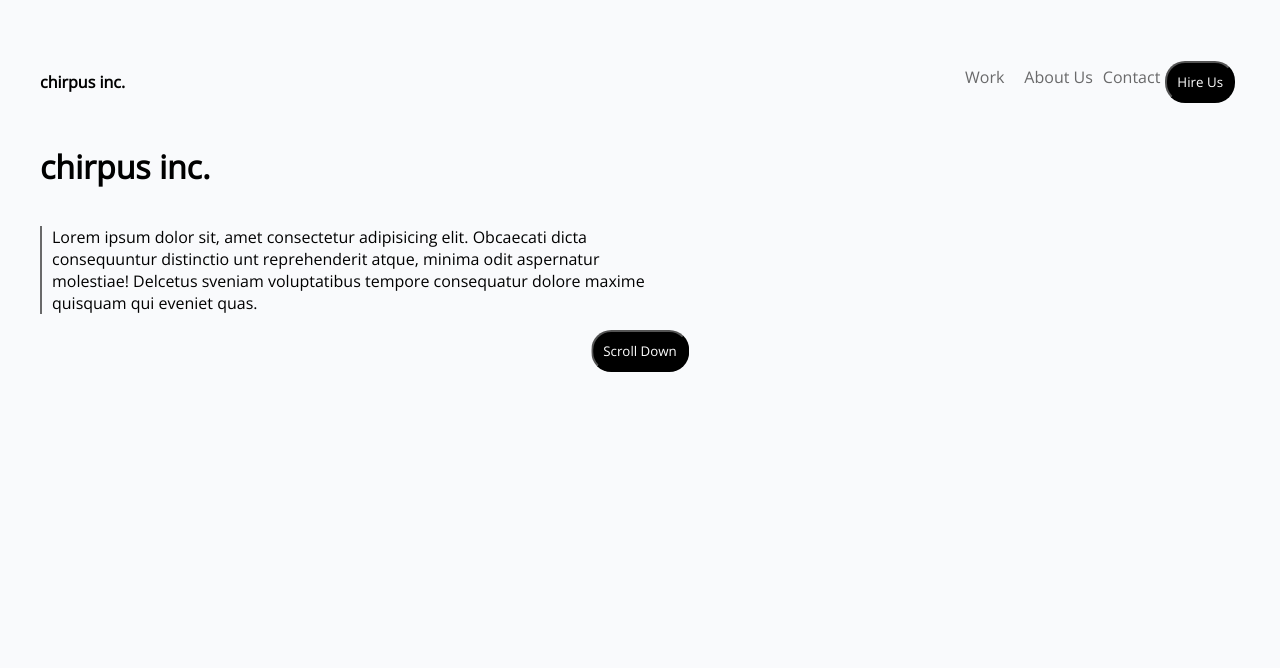
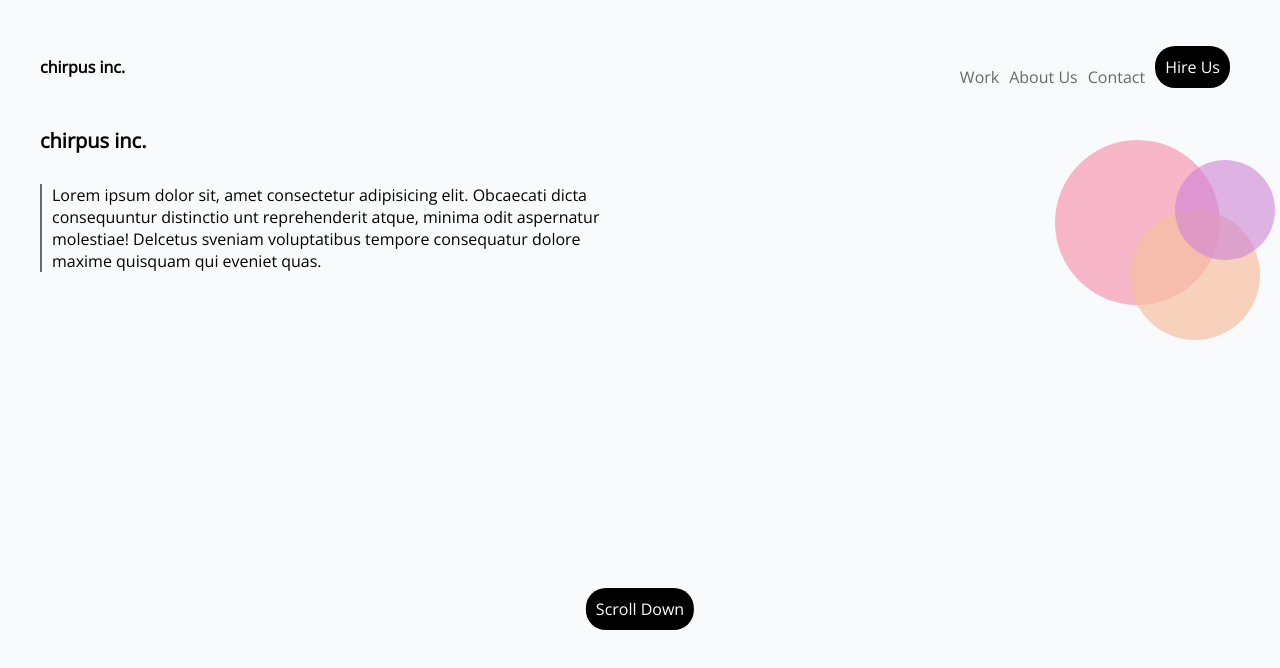
Before and after one commit to agnew832/Lab01-Part2, a plain HTML site: page index.html in a window 1280 px wide. Drawn offline with nearby package versions, Linux system fonts and the light colour scheme.

Commit message:
final commit

```diff
--- a/index.html
+++ b/index.html
@@ -18,10 +18,11 @@
       <nav>
         <ul>
           <li><a href="#">Work</a></li>
-          <li></li>
           <li><a href="#">About Us</a></li>
           <li><a href="#">Contact</a></li>
-          <button class="hire">Hire Us</button>
+          <li><a href="#"class="hire">Hire Us</a></li>
+
+
         </ul>
       </nav>
     </header>
@@ -37,13 +38,16 @@
 
       </p>
 
-      <section>
 
-        <div class="circle1"></div>
-        <div class="circle2"></div>
-        <div class="circle3"></div>
-      </section>
+        <section id="circle1"></section>
+        <section id="circle2"></section>
+        <section id="circle3"></section>
+
+
+
     </main>
-    <button class="scroll">Scroll Down</button>
+  <footer>
+    <a href="#" class="scroll">Scroll Down</a>
+  </footer>
   </body>
 </html>
--- a/styles.css
+++ b/styles.css
@@ -1,52 +1,60 @@
-body, html{
+body,
+html {
   margin: 20px;
-    font-family: 'Open Sans', sans-serif;
-    background-color:  #f9fafc;
+  font-family: "Open Sans", sans-serif;
+  background-color: #f9fafc;
  }
 
+ body{
+   padding:0px;
+   margin-top: 0px;
+ }
 
- a{
+a {
   text-decoration: none;
   color: #69696a;
 }
 
-a:visited{
+a:visited {
   color: #69696a;
-
 }
 
- header{
+header {
   text-decoration: none;
   }
 
- .chirpus1{
+.chirpus1 {
   font-size: 16px;
 }
+h1{
+    font-size: 20px;
+}
 
- ul,li{
+ul,
+li {
   text-decoration: none;
   list-style: none;
   padding: 3px;
-
 }
- .hire{
+a.hire {
   background-color: #000;
-     font-family: 'Open Sans', sans-serif;
-     font: 20px;
-     color: #FFF;
+  font-family: "Open Sans", sans-serif;
+  font: 16px;
+  color: #fff;
   border-radius: 20px;
   width: 100%;
   padding: 10px;
   text-align: center;
-     display:block;
-
+  display: inline-block;
 }
-
- .scroll{
+footer {
+  display: flex;
+}
+a.scroll {
   background-color: #000;
-    color: #FFF;
+  color: #fff;
   font: 20px;
-    font-family: 'Open Sans', sans-serif;
+  font-family: "Open Sans", sans-serif;
   border-radius: 20px;
   width: 100%;
   padding: 10px;
@@ -54,57 +62,84 @@ a:visited{
   display: block;
 }
 
-p{
-    border-left: 2px  solid #69696a;
+p {
+  border-left: 2px solid #69696a;
   padding-left: 10px;
 }
+
 /* Media query for desktop */
-@media only screen and (min-width: 768px){
-
-    header{
+@media only screen and (min-width: 768px) {
+  header {
     display: flex;
     align-items: center;
     justify-content: space-between;
   }
 
-     ul, li{
+  ul,
+  li {
     display: flex;
     flex-direction: row;
-         justify-content: right;
+    justify-content:space-evenly;
+    align-items: flex-end;
     padding: 5px;
   }
 
-
-    .hire{
+  a.hire {
     width: auto;
   }
 
-    main{
+  main {
     display: flex;
     flex: auto;
+    width: 50%;
   }
 
-}
-      p{
+  p {
     display: flex;
     flex: 1;
     width: 50%;
   }
 
-    section{
-        display:flex;
-        flex:1;
-        width:50%;
-
+  section {
+    display: flex;
+    flex: 1;
+    /* width:50%; */
   }
 
+  #circle1 {
+    height: 165px;
+    width: 165px;
+    background-color: rgba(247, 136, 167, 0.6);
+    border-radius: 50%;
+    position: absolute;
+    right: 60px;
+    top: 140px;
+  }
+  #circle2 {
+    height: 130px;
+    width: 130px;
+    background-color: rgba(247, 193, 162, 0.7);
+    border-radius: 50%;
+    position: absolute;
+    right: 20px;
+    top: 210px;
+  }
 
-    .scroll{
+  #circle3 {
+    height: 100px;
+    width: 100px;
+    background-color: rgba(207, 130, 213, 0.6);
+    border-radius: 50%;
+    position: absolute;
+    right: 5px;
+    top: 160px;
+  }
+
+  a.scroll {
     width: auto;
-        position:fixed;
+    position: relative;
     left: 50%;
     transform: translateX(-50%);
+    margin-top:25%;
   }
-
-
 }
```
Lines whose indentation alone changed are shown as unchanged.
